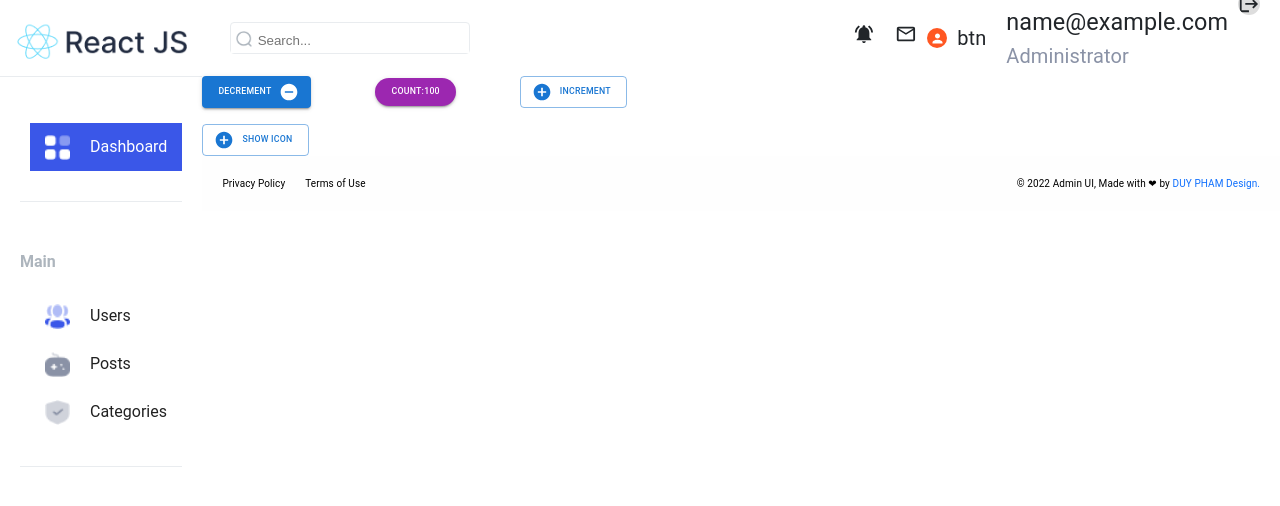
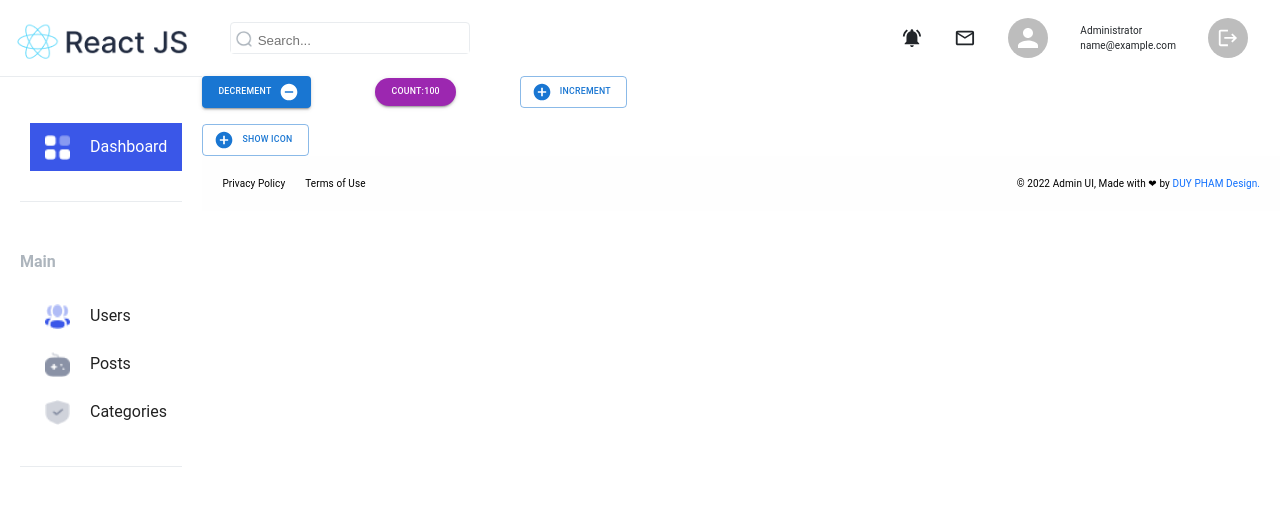
Before and after one commit to duyphamsalto/training-react, a React (Create React App) app in the folder front-end/: page / in a window 1280 px wide. Shown: the top 506 px of the page. Built offline with nearby package versions, Linux system fonts and the light colour scheme; sample sign-in values are in the browser's storage.

Commit message:
fix header and toggle avater

```diff
--- a/front-end/src/components/layoutComponents/Header/index.jsx
+++ b/front-end/src/components/layoutComponents/Header/index.jsx
@@ -1,24 +1,50 @@
 import React from "react";
 import "./style.scss";
 import { useNavigate } from "react-router-dom";
+import { useSelector } from "react-redux";
+import { Stack, Avatar, Typography } from "@mui/material";
+import NotificationsActiveIcon from "@mui/icons-material/NotificationsActive";
+import MailOutlineIcon from "@mui/icons-material/MailOutline";
 import LogoutIcon from "@mui/icons-material/Logout";
 
-import HeaderMenu from "../../partsComponents/headerMenu";
-import User from "../../partsComponents/User";
 import logo from "asset/Logo.png";
 
 export default function Header() {
   const navigate = useNavigate();
+  const showState = useSelector((state) => state.counter.isShow);
   const userName = localStorage.getItem("loggingInUser")
     ? JSON.parse(localStorage.getItem("loggingInUser")).user.email.replace(
         "@salto.link",
         ""
       )
-    : "foobar";
+    : "foo bar";
 
   function exit() {
     localStorage.clear();
     navigate("/login");
+  }
+
+  function stringToColor(string) {
+    let hash = 0;
+    let i;
+    for (i = 0; i < string.length; i += 1) {
+      hash = string.charCodeAt(i) + ((hash << 5) - hash);
+    }
+    let color = "#";
+    for (i = 0; i < 3; i += 1) {
+      const value = (hash >> (i * 8)) & 0xff;
+      color += `00${value.toString(16)}`.slice(-2);
+    }
+    return color;
+  }
+
+  function stringAvatar(name) {
+    return {
+      sx: {
+        bgcolor: stringToColor(name),
+      },
+      children: `${name.split(".")[0][0]}${name.split(".")[1][0]}`,
+    };
   }
 
   return (
@@ -35,21 +61,29 @@ export default function Header() {
           ></input>
         </div>
       </div>
-      <div className="right">
-        <HeaderMenu />
-        <User name={userName} />
-        <LogoutIcon
-          fontSize="large"
-          sx={{
-            borderRadius: "2rem",
-            marginRight: "2rem",
-            background: "#ddd",
-          }}
+
+      <Stack
+        direction="row"
+        justifyContent="center"
+        alignItems="center"
+        spacing={4}
+        mx={4}
+      >
+        <NotificationsActiveIcon fontSize="large" />
+        <MailOutlineIcon fontSize="large" />
+        {showState ? <Avatar {...stringAvatar(userName)} /> : <Avatar />}
+        <div>
+          <Typography>Administrator</Typography>
+          <Typography>{userName}</Typography>
+        </div>
+        <Avatar
           onClick={() => {
             exit();
           }}
-        />
-      </div>
+        >
+          <LogoutIcon fontSize="large" />
+        </Avatar>
+      </Stack>
     </header>
   );
 }
--- a/front-end/src/components/partsComponents/Counter/Counter.jsx
+++ b/front-end/src/components/partsComponents/Counter/Counter.jsx
@@ -1,6 +1,6 @@
 import React from "react";
 import { useSelector, useDispatch } from "react-redux";
-import { decrement, increment } from "../../../features/CounterSlice";
+import { decrement, increment, toggle } from "../../../features/CounterSlice";
 
 import Stack from "@mui/material/Stack";
 import Button from "@mui/material/Button";
@@ -13,6 +13,7 @@ const CustomButton = styled(Button)({
 });
 
 export default function Counter() {
+  const showState = useSelector((state) => state.counter.isShow);
   const count = useSelector((state) => state.counter.value);
   const dispatch = useDispatch();
   return (
@@ -42,13 +43,24 @@ export default function Counter() {
         </Button>
       </Stack>
       <Stack spacing={8} direction="row" mt={2}>
+        {showState ? (
+          <Button
+            color="secondary"
+            variant="outlined"
+            onClick={() => dispatch(toggle())}
+            startIcon={<RemoveCircleIcon />}
+          >
+            HIDE ICON
+          </Button>
+        ) : (
           <Button
             variant="outlined"
-          onClick={() => dispatch()}
+            onClick={() => dispatch(toggle())}
             startIcon={<AddCircleIcon />}
           >
             SHOW ICON
           </Button>
+        )}
       </Stack>
     </div>
   );
--- a/front-end/src/features/CounterSlice.jsx
+++ b/front-end/src/features/CounterSlice.jsx
@@ -2,7 +2,7 @@ import { createSlice } from "@reduxjs/toolkit";
 
 const initialState = {
   value: 100,
-  bool: false,
+  isShow: false,
 };
 
 export const counterSlice = createSlice({
@@ -15,20 +15,12 @@ export const counterSlice = createSlice({
     decrement: (state) => {
       state.value -= 1;
     },
-    incrementByAmount: (state, action) => {
-      console.log(action);
-      state.value += action.payload;
-    },
-    callLog: (state) => {
-      console.log(state);
-    },
     toggle: (state) => {
-      state.bool = !state.bool;
+      state.isShow = !state.isShow;
     },
   },
 });
 
-export const { increment, decrement, incrementByAmount, callLog, toggle } =
-  counterSlice.actions;
+export const { increment, decrement, toggle } = counterSlice.actions;
 
 export default counterSlice.reducer;
```
Lines whose indentation alone changed are shown as unchanged.
